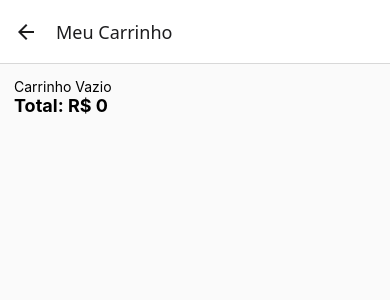
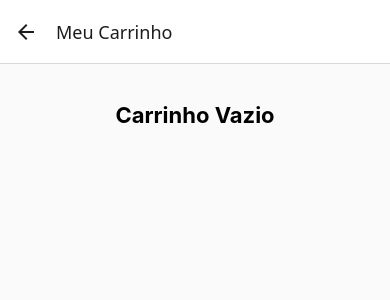
Before and after one commit to leandrovelosos/AppCarrinho, a React Native app: screen /Cart in a window 390 px wide. Shown: the top 300 px of the page. Built offline with nearby package versions, Linux system fonts and the light colour scheme.

Commit message:
update listagem

```diff
--- a/src/pages/Cart/index.js
+++ b/src/pages/Cart/index.js
@@ -11,7 +11,7 @@ export default function Cart() {
                 data={cart}
                 showsVerticalScrollIndicator={false}
                 keyExtractor={(item) => String(item.id)}
-                ListEmptyComponent={() => <Text>Carrinho Vazio</Text>}
+                ListEmptyComponent={() => <View style={styles.box}><Text style={styles.cartvazio}>Carrinho Vazio</Text></View>}
                 renderItem={({ item }) => (
                     <CardItem
                         data={item}
@@ -19,7 +19,11 @@ export default function Cart() {
                         removeAmount={() => removeItemCart(item)}
                     />
                 )}
-                ListFooterComponent={() => <Text style={styles.total}>Total: R$ {total}</Text>}
+                ListFooterComponent={() =>
+                    cart.length > 0 ? (
+                        <View style={styles.box}><Text style={styles.total}>Total: R$ {total}</Text></View>
+                    ) : null
+                }
             />
 
         </View>
@@ -34,9 +38,20 @@ const styles = StyleSheet.create({
         paddingEnd: 14,
         paddingTop: 14
     },
-    total:{
-        fontSize: 18,
+    total: {
+        fontSize: 22,
         fontWeight: "bold",
         marginBottom: 24,
+        marginTop: 12
+    },
+    cartvazio: {
+        fontSize: 22,
+        fontWeight: "bold",
+        marginBottom: 24,
+        marginTop: 24
+
+    },
+    box: {
+        alignItems: "center"
     }
 })
```
